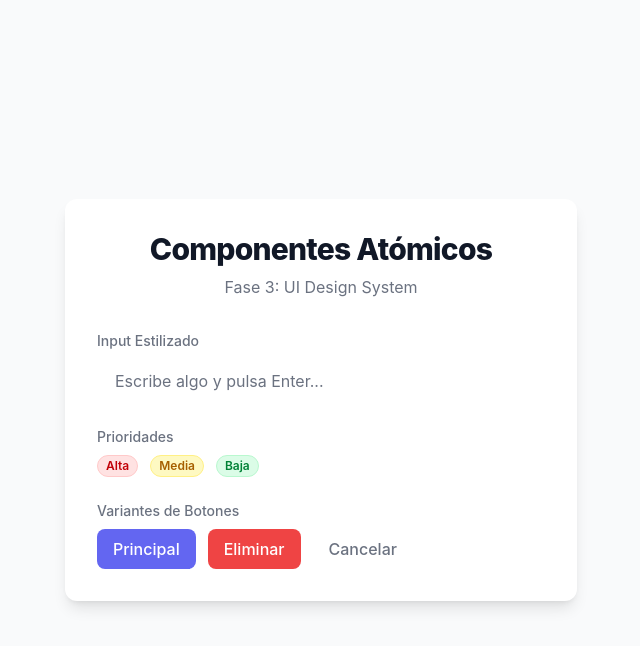
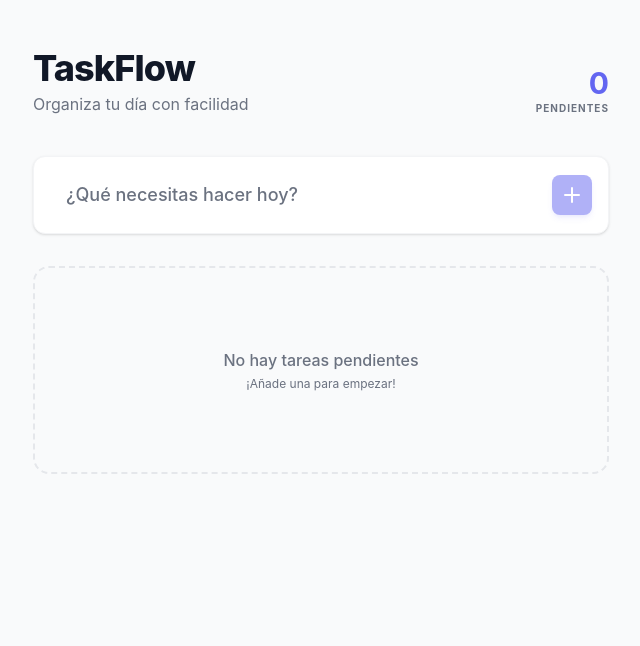
Before and after one commit to jesusurbina070/task-flow, a React app: page / in a window 1280 px wide. Shown: the top 646 px of the page, without its empty margins (319-959 px from the left). Built offline with nearby package versions, Linux system fonts and the light colour scheme; the HTML template or start-up script is replaced by a standard one.

Commit message:
feat: implement core task management UI including task list and form components.

```diff
--- a/src/App.tsx
+++ b/src/App.tsx
@@ -1,58 +1,56 @@
-import { useState } from 'react'
-import { motion } from 'framer-motion'
-import Button from './components/ui/Button'
-import Input from './components/ui/Input'
-import Badge from './components/ui/Badge'
+import { motion, AnimatePresence } from 'framer-motion'
+import { useTasks } from './hooks/useTasks'
+import TaskForm from './components/todo/TaskForm'
+import TaskItem from './components/todo/TaskItem'
 
 function App() {
-  const [inputValue, setInputValue] = useState('')
-
-  const handleEnter = () => {
-    alert(`Has presionado Enter con: ${inputValue}`)
-  }
+  const { tasks, addTask, toggleTask, deleteTask, stats } = useTasks()
 
   return (
-    <div className="min-h-screen bg-background flex items-center justify-center p-4">
+    <div className="min-h-screen bg-background flex flex-col items-center py-12 px-4 font-sans">
       <motion.div
-        initial={{ opacity: 0, scale: 0.95 }}
-        animate={{ opacity: 1, scale: 1 }}
-        className="bg-surface p-8 rounded-xl shadow-lg max-w-lg w-full"
+        initial={{ opacity: 0, y: -20 }}
+        animate={{ opacity: 1, y: 0 }}
+        className="max-w-xl w-full"
       >
-        <header className="mb-8 text-center">
-          <h1 className="text-3xl font-extrabold text-text-main mb-2 tracking-tight">Componentes Atómicos</h1>
-          <p className="text-text-muted">Fase 3: UI Design System</p>
+        <header className="mb-10 flex items-end justify-between">
+          <div>
+            <h1 className="text-4xl font-extrabold text-text-main tracking-tight">TaskFlow</h1>
+            <p className="text-text-muted mt-1">Organiza tu día con facilidad</p>
+          </div>
+          <div className="text-right">
+            <span className="text-3xl font-bold text-primary">{stats.active}</span>
+            <p className="text-[10px] text-text-muted uppercase tracking-widest font-bold">Pendientes</p>
+          </div>
         </header>
 
-        <section className="space-y-6">
-          {/* Inputs */}
-          <div>
-            <label className="block text-sm font-medium text-text-muted mb-2">Input Estilizado</label>
-            <Input
-              placeholder="Escribe algo y pulsa Enter..."
-              value={inputValue}
-              onChange={(e) => setInputValue(e.target.value)}
-              onEnter={handleEnter}
-            />
-          </div>
+        <section className="space-y-8">
+          {/* Quick Add Form */}
+          <TaskForm onAdd={addTask} />
 
-          {/* Badges */}
-          <div>
-            <label className="block text-sm font-medium text-text-muted mb-2">Prioridades</label>
-            <div className="flex gap-3">
-              <Badge priority="high" />
-              <Badge priority="medium" />
-              <Badge priority="low" />
-            </div>
-          </div>
-
-          {/* Buttons */}
-          <div>
-            <label className="block text-sm font-medium text-text-muted mb-2">Variantes de Botones</label>
-            <div className="flex flex-wrap gap-3">
-              <Button variant="primary">Principal</Button>
-              <Button variant="danger">Eliminar</Button>
-              <Button variant="ghost">Cancelar</Button>
-            </div>
+          {/* Task List */}
+          <div className="space-y-3">
+            <AnimatePresence mode="popLayout">
+              {tasks.length > 0 ? (
+                tasks.map((task) => (
+                  <TaskItem
+                    key={task.id}
+                    task={task}
+                    onToggle={toggleTask}
+                    onDelete={deleteTask}
+                  />
+                ))
+              ) : (
+                <motion.div
+                  initial={{ opacity: 0 }}
+                  animate={{ opacity: 1 }}
+                  className="text-center py-20 border-2 border-dashed border-gray-200 rounded-2xl"
+                >
+                  <p className="text-text-muted font-medium">No hay tareas pendientes</p>
+                  <p className="text-xs text-text-muted mt-1">¡Añade una para empezar!</p>
+                </motion.div>
+              )}
+            </AnimatePresence>
           </div>
         </section>
       </motion.div>
@@ -60,4 +58,4 @@ function App() {
   )
 }
 
-export default App
+export default App;
--- /dev/null
+++ b/src/components/todo/TaskForm.tsx
@@ -0,0 +1,45 @@
+import { useState } from 'react';
+import { Plus } from 'lucide-react';
+import Input from '../ui/Input';
+import Button from '../ui/Button';
+
+interface TaskFormProps {
+    onAdd: (title: string) => void;
+}
+
+export default function TaskForm({ onAdd }: TaskFormProps) {
+    const [title, setTitle] = useState('');
+
+    const handleSubmit = (e?: React.FormEvent) => {
+        e?.preventDefault();
+        if (title.trim()) {
+            onAdd(title);
+            setTitle('');
+        }
+    };
+
+    return (
+        <form
+            onSubmit={handleSubmit}
+            className="flex items-center gap-3 p-4 bg-surface rounded-xl shadow-sm border border-gray-100"
+        >
+            <div className="flex-1">
+                <Input
+                    placeholder="¿Qué necesitas hacer hoy?"
+                    value={title}
+                    onChange={(e) => setTitle(e.target.value)}
+                    onEnter={handleSubmit}
+                    className="px-0 py-0 border-none focus:border-none ring-0 focus:ring-0 text-lg font-medium"
+                />
+            </div>
+            <Button
+                type="submit"
+                variant="primary"
+                className="h-10 w-10 !p-0 flex items-center justify-center rounded-lg shadow-md shadow-primary/20"
+                disabled={!title.trim()}
+            >
+                <Plus className="w-6 h-6" />
+            </Button>
+        </form>
+    );
+}
--- /dev/null
+++ b/src/components/todo/TaskItem.tsx
@@ -0,0 +1,72 @@
+import { motion, AnimatePresence } from 'framer-motion';
+import { Trash2, Check, Calendar } from 'lucide-react';
+import type { Task } from '../../hooks/useTasks';
+
+interface TaskItemProps {
+    task: Task;
+    onToggle: (id: string) => void;
+    onDelete: (id: string) => void;
+}
+
+export default function TaskItem({ task, onToggle, onDelete }: TaskItemProps) {
+    const formattedDate = new Date(task.createdAt).toLocaleDateString(undefined, {
+        month: 'short',
+        day: 'numeric',
+        hour: '2-digit',
+        minute: '2-digit',
+    });
+
+    return (
+        <motion.div
+            layout
+            initial={{ opacity: 0, y: 10 }}
+            animate={{ opacity: 1, y: 0 }}
+            exit={{ opacity: 0, x: -20 }}
+            className="group flex items-center gap-4 p-4 bg-surface border border-gray-100 rounded-xl hover:shadow-md transition-all duration-200"
+        >
+            {/* Animated Checkbox */}
+            <button
+                onClick={() => onToggle(task.id)}
+                className={`relative flex items-center justify-center w-6 h-6 rounded-full border-2 transition-colors duration-200 ${task.completed
+                    ? 'bg-success border-success'
+                    : 'border-gray-300 hover:border-primary'
+                    }`}
+            >
+                <AnimatePresence>
+                    {task.completed && (
+                        <motion.div
+                            initial={{ scale: 0, opacity: 0 }}
+                            animate={{ scale: 1, opacity: 1 }}
+                            exit={{ scale: 0, opacity: 0 }}
+                        >
+                            <Check className="w-4 h-4 text-white" strokeWidth={3} />
+                        </motion.div>
+                    )}
+                </AnimatePresence>
+            </button>
+
+            {/* Task Content */}
+            <div className="flex-1 min-w-0">
+                <p
+                    className={`text-sm font-medium transition-all duration-200 truncate ${task.completed ? 'text-text-muted line-through' : 'text-text-main'
+                        }`}
+                >
+                    {task.title}
+                </p>
+                <div className="flex items-center gap-1.5 mt-1 text-[10px] text-text-muted">
+                    <Calendar className="w-3 h-3" />
+                    <span>{formattedDate}</span>
+                </div>
+            </div>
+
+            {/* Delete Button (Visible on Hover) */}
+            <button
+                onClick={() => onDelete(task.id)}
+                className="opacity-0 group-hover:opacity-100 p-2 text-text-muted hover:text-danger hover:bg-danger/10 rounded-lg transition-all duration-200"
+                aria-label="Delete task"
+            >
+                <Trash2 className="w-4 h-4" />
+            </button>
+        </motion.div>
+    );
+}
```
